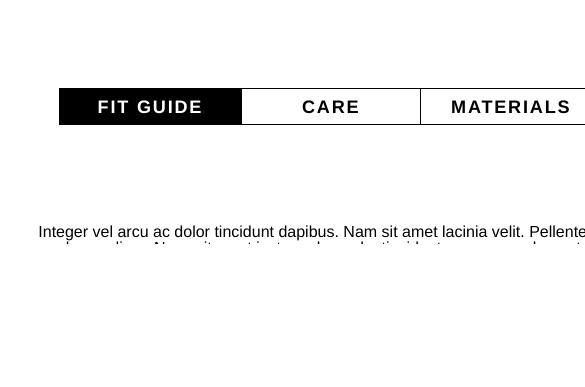
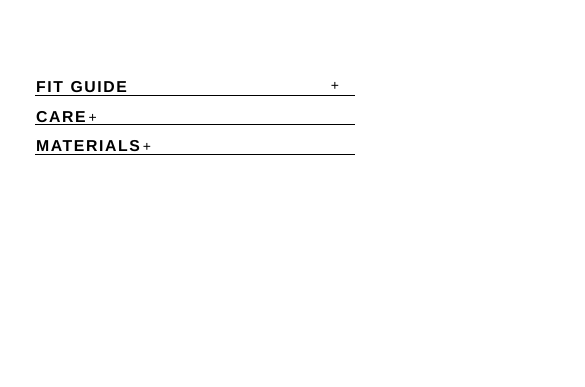
Before and after one commit to javi-aire/sdg, a website: page client/index.html in a window 390 px wide. Shown: the top 387 px of the page, 585 px wide, since content can reach past the window. Drawn offline with nearby package versions, Linux system fonts and the light colour scheme; files that its build step writes are made by us from their sources.

Commit message:
Added minified jquery, added meta tag for mobile browsers, included content, and added + and - symbols for mobile accordion functionality

```diff
--- a/client/css/style.scss
+++ b/client/css/style.scss
@@ -28,6 +28,10 @@ body {
   line-height: 1;
   margin: 0 auto;
   width: 41.25em;
+
+  @media screen and (max-width: 39.06em){
+    width: 20em;
+  }
 }
 ol, ul {
   list-style: none;
@@ -55,6 +59,13 @@ table {
   padding: 1.38em 1.75em 2.38em 2.75em;
   text-align: center;
 
+  @media screen and (max-width: 39.06em){
+    overflow: hidden;
+    width: initial;
+    padding: 0;
+    font-size: 0.875em;
+  }
+
 }
 
 
@@ -65,26 +76,57 @@ table {
   & .tab_label {
     position: relative;
     background: #fff;
-    border: 1px solid black;
+    border: 1px solid #000;
     margin-right: -.1em;
     left: .062em;
+    transition: all linear 0.15s;
     font-size: 1.13em;
     text-transform: uppercase;
     letter-spacing: .1em;
 
-    &--fit-guide{
+
+    &--fit-guide {
       padding: 0.42em 2.1em 0.42em 2.1em;
 
     }
 
-    &--care{
+    &--care {
       padding: 0.42em 3.35em 0.42em 3.35em;
 
     }
 
-    &--materials{
+    &--materials {
       padding: 0.42em 1.75em 0.42em 1.65em;
+    }
+  }
 
+  & .tab_accordion {
+    display: none;
+  }
+
+
+  @media screen and (max-width: 39.06em){
+    float: none;
+    text-align: left;
+    margin-top: 1em;
+    border-bottom: 1px solid #000;
+
+    & .tab_label {
+      padding: 0; /*15px;*/
+      display: inline-block;
+      margin-top: -0.1em;
+      border: none;
+    }
+
+    & .tab_accordion {
+      display: inline;
+      position: relative;
+      bottom: .1em;
+      left: 14.35em;
+
+      &--care-tab {
+
+      }
     }
   }
 }
@@ -97,6 +139,11 @@ table {
     z-index: 2;
     background: #000;
     color: #fff;
+
+    @media screen and (max-width: 39.06em){
+      background: none;
+      color: #000;
+    }
   }
 
   &:checked ~ .tab_label ~ .tab_content {
@@ -114,6 +161,11 @@ table {
   right: 0;
   bottom: 0;
   padding: 1.25em;
+
+  @media screen and (max-width: 39.06em){
+    display: none;
+    padding: .9375em;
+  }
 }
 
 /*
--- a/client/index.html
+++ b/client/index.html
@@ -2,6 +2,8 @@
 <html lang="en">
 <head>
   <meta charset="UTF-8">
+  <meta name="viewport" content="width=device-width, initial-scale=1">
+
   <title>SDG</title>
 
   <link rel="stylesheet" type="text/css" href="./css/style.css">
@@ -11,6 +13,7 @@
     <div class="tab">
       <input id="fit-guide-tab" name="tab-group" type="radio" checked/>
       <label for="fit-guide-tab" class="tab_label tab_label--fit-guide"><strong>Fit Guide</strong></label>
+      <span class="tab_accordion">+</span>
 
       <div class="tab_content">
         <p>Integer vel arcu ac dolor tincidunt dapibus. Nam sit amet lacinia velit. Pellentesque vel urna diam. Nunc sit amet justo malesuada, tincidunt massa eu, placerat est. Suspendisse commodo pellentesque gravida. Donec suscipit vulputate odio, at eleifend purus condimentum in. Praesent sed cursus sem. Donec mattis urna efficitur diam sagittis, id maximus orci dictum. Etiam non congue felis, et varius augue. Aliquam et ullamcorper massa. Nullam interdum lobortis volutpat. Etiam leo arcu, vulputate vel commodo sit amet, ullamcorper varius dui.</p>
@@ -19,6 +22,8 @@
     <div class="tab">
       <input id="care-tab" name="tab-group" type="radio" />
       <label for="care-tab" class="tab_label tab_label--care"><strong>Care</strong></label>
+      <span class="tab_accordion--care-tab">+</span>
+
 
       <div class="tab_content">
         <p>Quisque a turpis fermentum, dapibus mauris quis, dignissim ligula. Aliquam aliquet tellus nunc, non fermentum leo dictum vel. Morbi vehicula laoreet felis ac blandit. Sed mi urna, feugiat nec rhoncus vitae, sollicitudin non dui. Vestibulum in porttitor urna, ut posuere elit. Suspendisse mi magna, molestie nec aliquam id, porttitor in ante. Nullam posuere ipsum odio, at placerat ante eleifend vitae. Suspendisse vestibulum magna pretium velit venenatis venenatis. Donec dapibus, justo ut aliquam varius, quam tortor dignissim tellus, imperdiet scelerisque risus ex ac magna. Nunc sed purus nibh. Phasellus elit erat, scelerisque sed volutpat non, interdum vitae urna.</p>
@@ -27,6 +32,8 @@
     <div class="tab">
       <input id="materials-tab" name="tab-group" type="radio" />
       <label for="materials-tab" class="tab_label tab_label--materials"><strong>Materials</strong></label>
+      <span class="tab_accordion--materials-tab">+</span>
+
 
       <div class="tab_content">
         <div class="material-percentages">
@@ -38,5 +45,9 @@
       </div>
     </div>
   </div> <!-- /.tab-container -->
+
+
+  <!-- scripts -->
+  <script src="https://code.jquery.com/jquery-3.2.1.min.js" integrity="sha256-hwg4gsxgFZhOsEEamdOYGBf13FyQuiTwlAQgxVSNgt4=" crossorigin="anonymous"></script>
 </body>
 </html>
```
